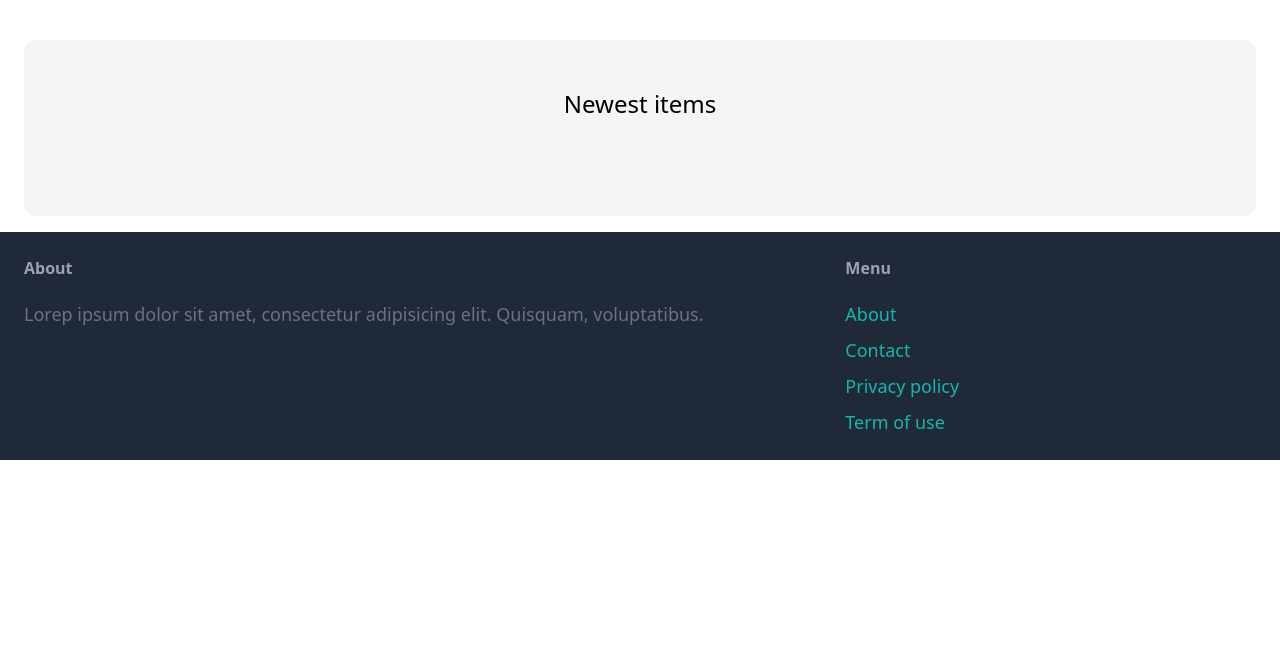
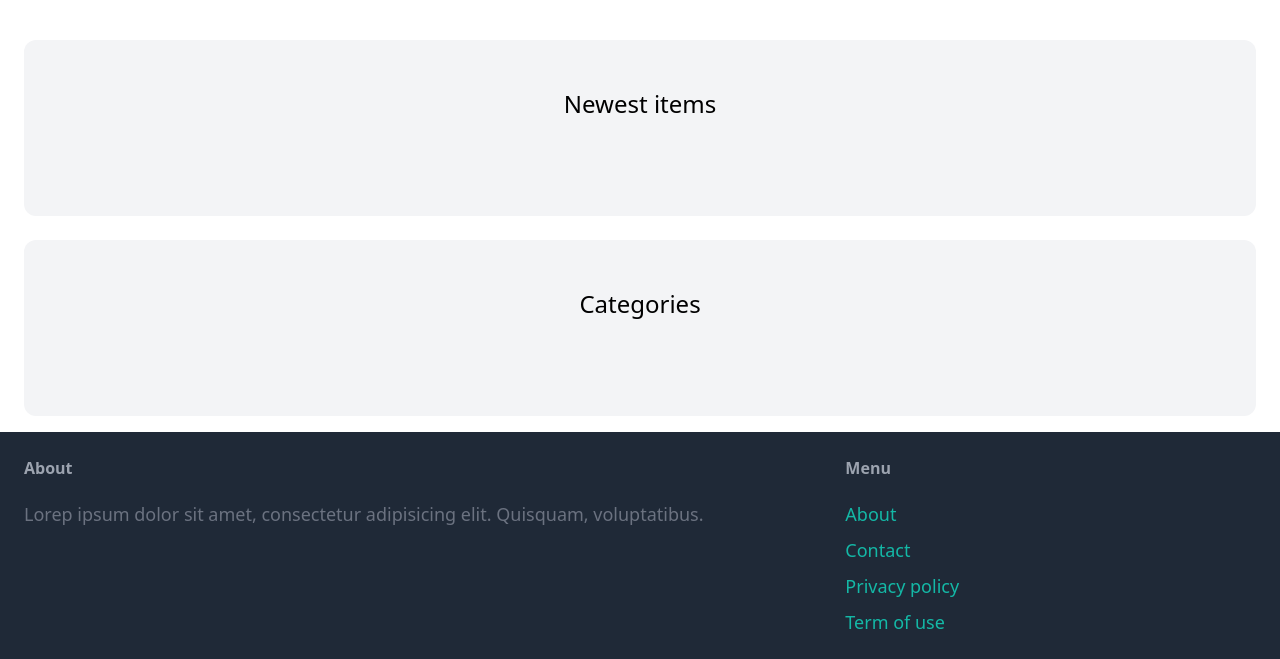
Before and after one commit to olumide-moore/django-ecommerce, a Django app: page / in a window 1280 px wide. Shown: the part 77-736 px from the top of the page. Run offline with Django 4.2, Linux system fonts and the light colour scheme; data that the repository does not hold is empty; some libraries are stand-ins or nearby versions.

Commit message:
Linked item click to 'detail' view and added Categories count display at bottom

```diff
--- a/core/templates/core/index.html
+++ b/core/templates/core/index.html
@@ -7,7 +7,8 @@
     <h2 class="mb-12 text-2xl text-center">Newest items</h2>
     <div class="grid grid-cols-3 gap-3">
         {% for item in items %}
-        <a href="#">
+        <div>
+        <a href="{% url 'item:detail' item.id %}">
             <div>
                 {% if item.image %}
                 <img src="{{item.image.url}}" class="rounded-t-xl">
@@ -19,10 +20,24 @@
                 <h2 class="text-2xl">{{ item.name }}</h2>
                 <p class="text-gray-500">Price: {{ item.price }}</p>
             </div>
-
-
         </a>
+        </div>
         {% endfor %}
     </div>
 </div>
+<div class ="mt-6 px-6 py-12 bg-gray-100 rounded-xl">
+    <h2 class="mb-12 text-2xl text-center">Categories</h2>
+    <div class="grid grid-cols-3 gap-3">
+    {% for category in categories %}
+    <div>
+        <a href="#">
+            <div class="p-6 bg-white rounded-b-xl">
+                <h2 class="text-2xl">{{ category.name }}</h2>
+                <p class="text-gray-500">{{category.items.count}}</p>
+            </div>
+        </a>
+        </div>
+    {%endfor%}
+    </div>
+</div>
 {% endblock %}
```
